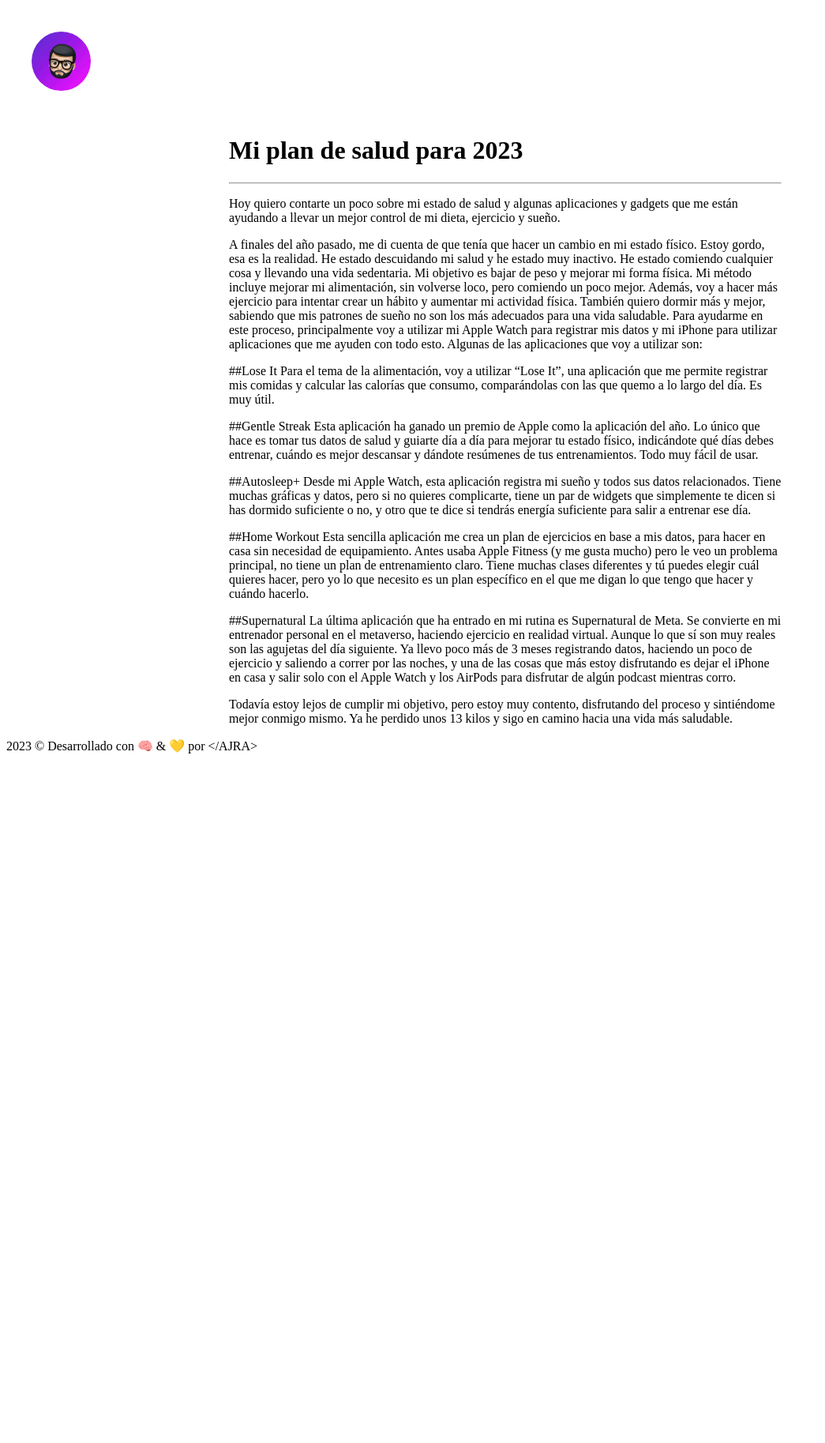
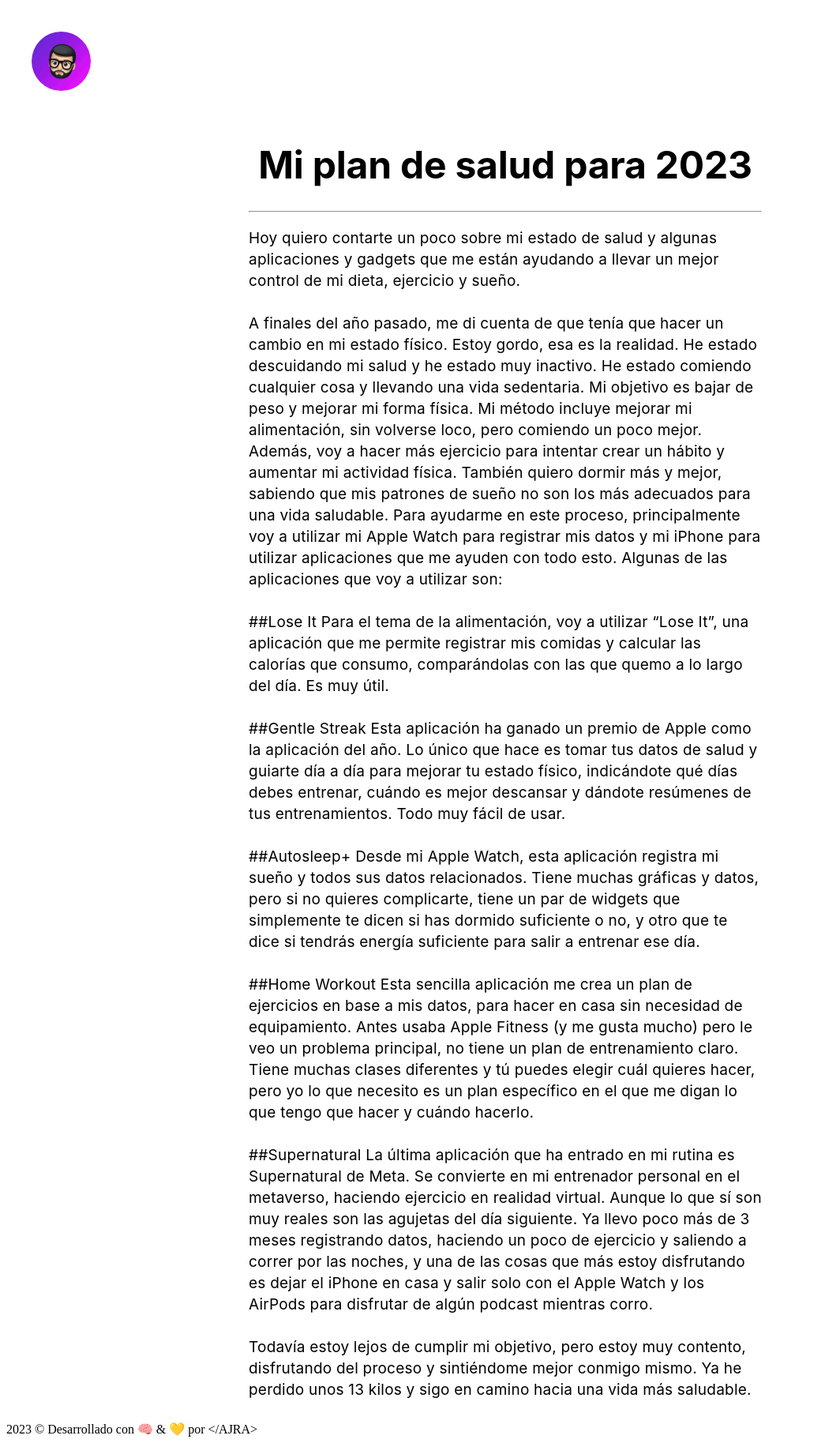
Before and after one commit to AJRAtoni/ajra, a Jekyll site: the page built from _posts/2022-12-20-Mi-plan-de-salud.md, in a window 1280 px wide. Shown: the whole page at 79% size, without its empty margins (0-1045 px from the left). Built offline with Jekyll 4.4.1, drawn with Linux system fonts in a browser that asks for light colours; before the commit the page ends 962 px from its top, so only the background shows below that.

Commit message:
12/04/2023

```diff
--- a/_layouts/post.html
+++ b/_layouts/post.html
@@ -23,7 +23,7 @@
         </a>
     </header>
     <div class="content">
-        <h1>{{ page.title }}</h1>
+        <h1 class="post-title">{{ page.title }}</h1>
         <hr>
         {{ content }}
     </div>
--- a/posts.css
+++ b/posts.css
@@ -6,14 +6,40 @@
     transition: transform 0.5s ease-in-out;
     }
 
-
 .content {
-    max-width: 700px;
+    max-width: 650px;
     margin: auto;
 }
+
+.post-title {
+    font-size: 3rem;
+    line-height: 1.07143;
+    font-weight: 700;
+    letter-spacing: -.005em;
+    font-family: "SF Pro Display","SF Pro Icons","Helvetica Neue","Helvetica","Arial",sans-serif;
+    text-align: center;
+}
+
+p {font-size: 19px;
+    line-height: 1.4211;
+    font-weight: 400;
+    letter-spacing: .012em;
+    font-family: "SF Pro Display","SF Pro Icons","Helvetica Neue","Helvetica","Arial",sans-serif;
+    margin-bottom: 1.4211em;
+}
+
+
+
 @media (max-width: 768px) {
     .content {
         width: 100%;
         margin: 0 2rem;
     }
+    .post-title {
+        font-size: 32px;
+        line-height: 1.125;
+        font-weight: 700;
+        letter-spacing: .004em;
+        font-family: "SF Pro Display","SF Pro Icons","Helvetica Neue","Helvetica","Arial",sans-serif;
+    }
 }
```
